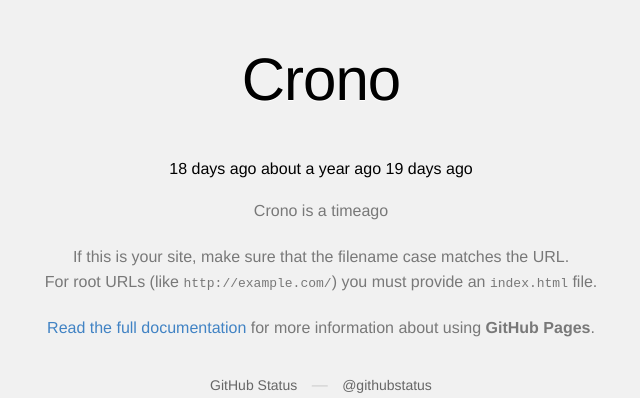
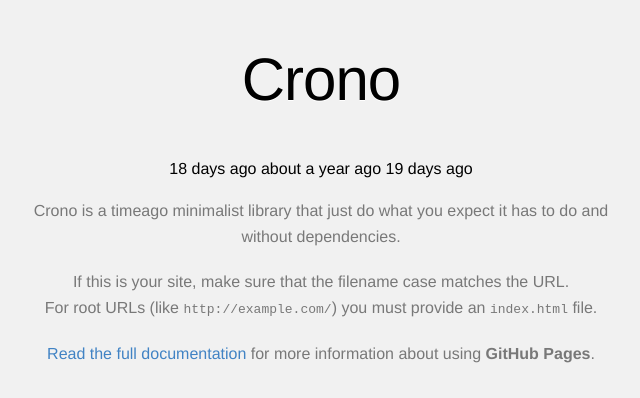
Before and after one commit to midudev/crono, a plain HTML site: page index.html in a window 1280 px wide. Shown: the top 398 px of the page, without its empty margins (319-959 px from the left). Drawn offline with Linux system fonts and the light colour scheme.

Commit message:
Updating index.html

```diff
--- a/index.html
+++ b/index.html
@@ -60,7 +60,7 @@
       <time datetime="2016-01-19T13:27:48.000Z"></time>
 
       <p>
-        Crono is a timeago
+        Crono is a timeago minimalist library that just do what you expect it has to do and without dependencies.
       </p>
 
       <p>
```
